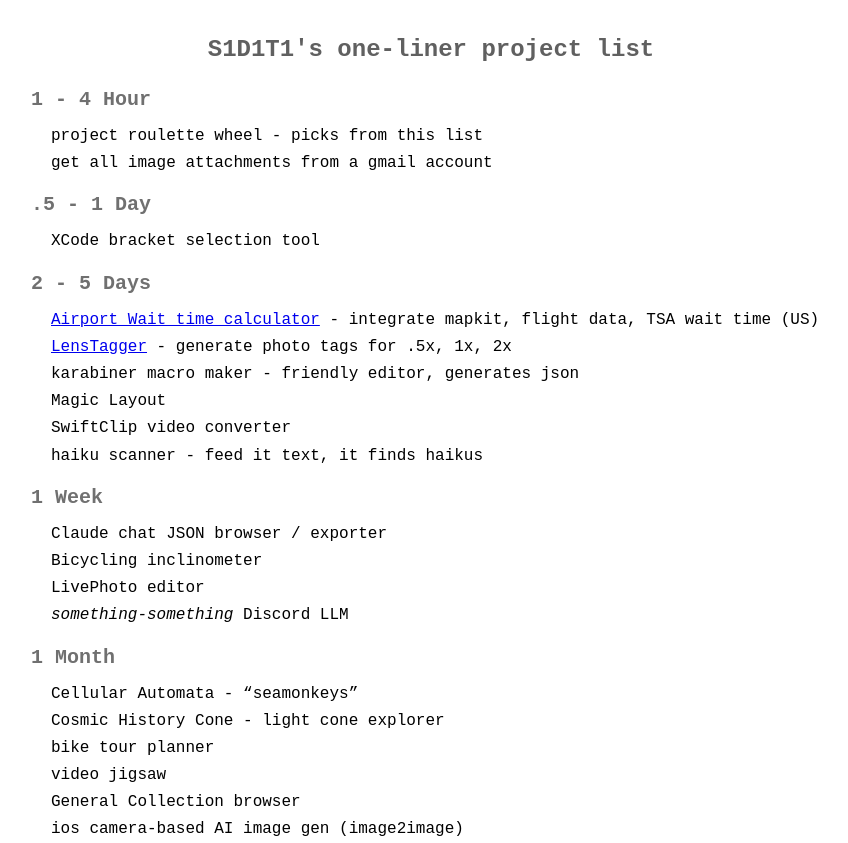
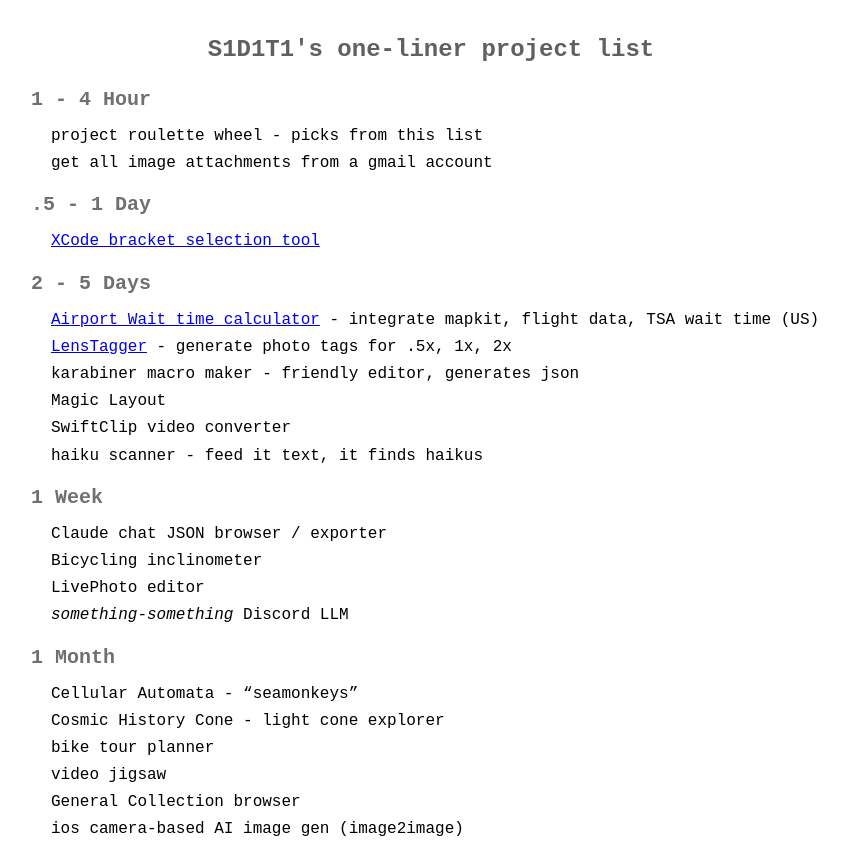
Before and after one commit to S1D1T1/S1D1T1.github.io, a plain HTML site: page project-ideas.html in a window 1280 px wide. Shown: the top 843 px of the page, without its empty margins (209-1057 px from the left). Drawn offline with Linux system fonts and the light colour scheme.

Commit message:
Update project-ideas.html

```diff
--- a/project-ideas.html
+++ b/project-ideas.html
@@ -60,7 +60,7 @@
 
     <h2>.5 - 1 Day</h2>
     <ul>
-        <li>XCode bracket selection tool</li>
+        <li><a href="projects/bracket-commenting.pdf">XCode bracket selection tool</a></li>
     </ul>
 
        <h2>2 - 5 Days</h2>
```
